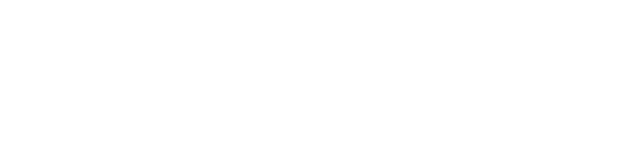
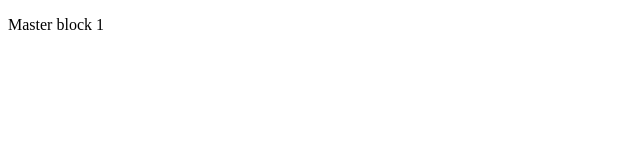
Before and after one commit to flaviystilihon/git_playground, a plain HTML site: page index.html in a window 1280 px wide. Shown: the whole page, without its empty margins (0-640 px from the left). Drawn offline with Linux system fonts and the light colour scheme.

Commit message:
Master commit 1

```diff
--- a/index.html
+++ b/index.html
@@ -9,7 +9,7 @@
 </head>
 
 <body>
-
+    <p>Master block 1</p>
 </body>
 
 </html>
```
